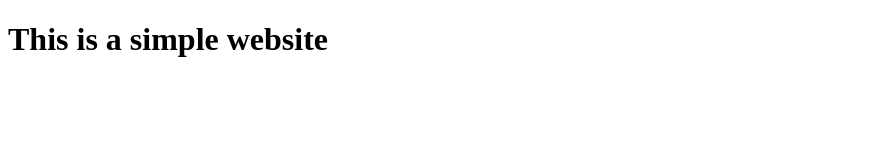
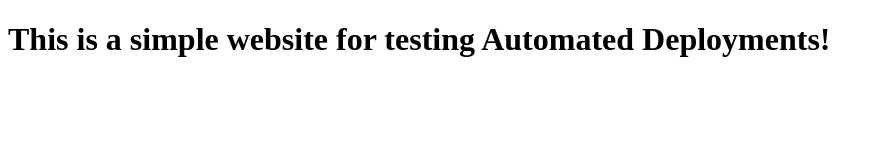
Before and after one commit to praveenm82/aks_auto_deploy, a plain HTML site: page index.html in a window 1280 px wide. Shown: the whole page, without its empty margins (0-883 px from the left). Drawn offline with Linux system fonts and the light colour scheme.

Commit message:
Update index.html

```diff
--- a/index.html
+++ b/index.html
@@ -4,6 +4,6 @@
   <title>Simple Website</title>
 </head>
 <body>
-  <h1>This is a simple website</h1>
+  <h1>This is a simple website for testing Automated Deployments!</h1>
 </body>
 </html>
```
